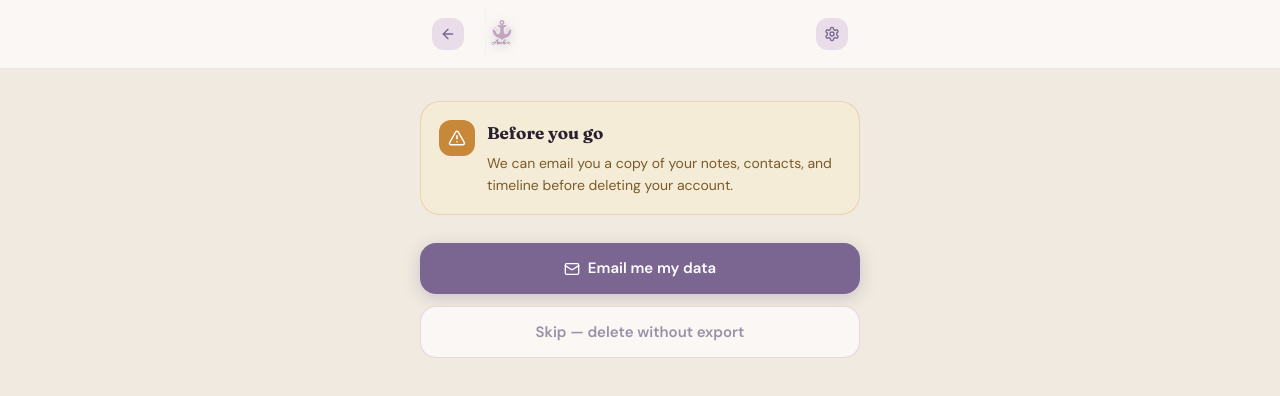
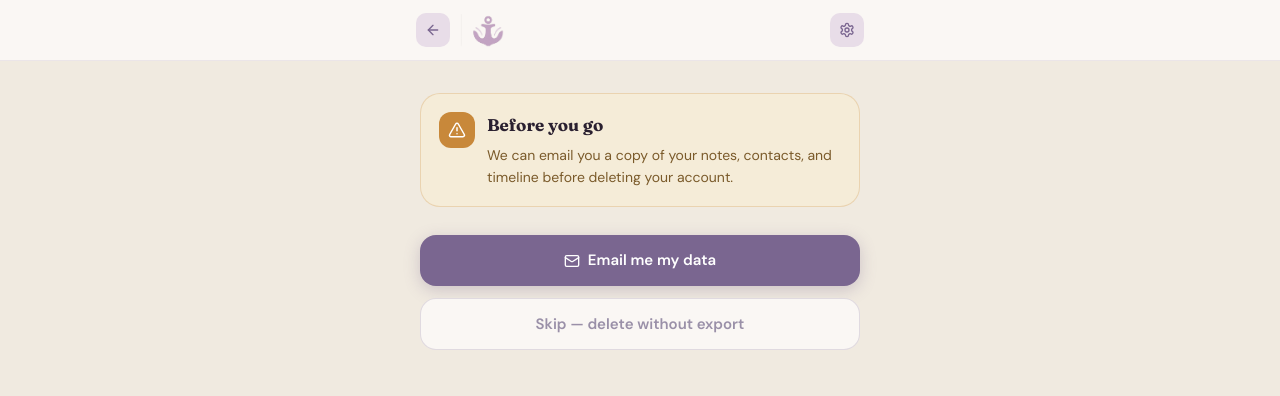
Before and after one commit to jessie-yostfish/anchor-frontend, a React (Vite) app: page /delete-account in a window 1280 px wide. Shown: the top 396 px of the page. Built offline with nearby package versions, Linux system fonts and the light colour scheme; no server answers.

Commit message:
Logo: use icon-only crop (no wordmark), tighter fit in header

```diff
--- a/src/components/AppHeader.tsx
+++ b/src/components/AppHeader.tsx
@@ -17,43 +17,54 @@ export function AppHeader({ showBack = true }: AppHeaderProps) {
   return (
     <>
       <div
-        className="sticky top-0 z-50"
         style={{
+          position: 'sticky', top: 0, zIndex: 50,
           background: '#FAF7F4',
           borderBottom: '1px solid rgba(122,102,144,0.12)',
         }}
       >
-        <div className="max-w-md mx-auto px-4 flex items-center justify-between" style={{ paddingTop: 8, paddingBottom: 8 }}>
-          <div className="flex items-center gap-3">
+        <div style={{
+          maxWidth: 480, margin: '0 auto',
+          padding: '8px 16px',
+          display: 'flex', alignItems: 'center', justifyContent: 'space-between',
+        }}>
+          <div style={{ display: 'flex', alignItems: 'center', gap: 10 }}>
             {showBack && (
               <button
                 onClick={() => { haptics.light(); navigate(-1) }}
-                className="rounded-xl p-2 transition-colors"
-                style={{ background: '#E8DDE8' }}
+                style={{
+                  width: 34, height: 34, borderRadius: 10,
+                  background: '#E8DDE8', border: 'none',
+                  display: 'flex', alignItems: 'center', justifyContent: 'center',
+                  cursor: 'pointer', flexShrink: 0,
+                }}
                 aria-label="Go back"
               >
-                <ArrowLeft className="w-4 h-4" style={{ color: '#7A6690' }} />
+                <ArrowLeft size={16} color="#7A6690" />
               </button>
             )}
             <img
-              src="/anchor-logo-transparent.png"
+              src="/anchor-icon-only.png"
               alt="Anchor"
               style={{
-                width: 52,
-                height: 52,
+                width: 44,
+                height: 44,
                 objectFit: 'contain',
-                filter: 'drop-shadow(0 2px 6px rgba(122,102,144,0.35))',
               }}
             />
           </div>
 
           <button
             onClick={() => { haptics.light(); navigate('/settings') }}
-            className="rounded-xl p-2 transition-colors"
-            style={{ background: '#E8DDE8' }}
+            style={{
+              width: 34, height: 34, borderRadius: 10,
+              background: '#E8DDE8', border: 'none',
+              display: 'flex', alignItems: 'center', justifyContent: 'center',
+              cursor: 'pointer',
+            }}
             aria-label="Settings"
           >
-            <Settings className="w-4 h-4" style={{ color: '#7A6690' }} />
+            <Settings size={16} color="#7A6690" />
           </button>
         </div>
       </div>
```
Also changed, not shown: public/anchor-icon-only.png (added).
